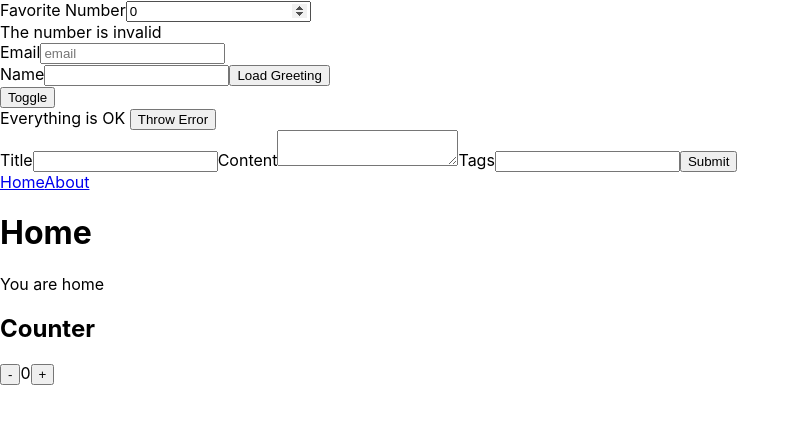
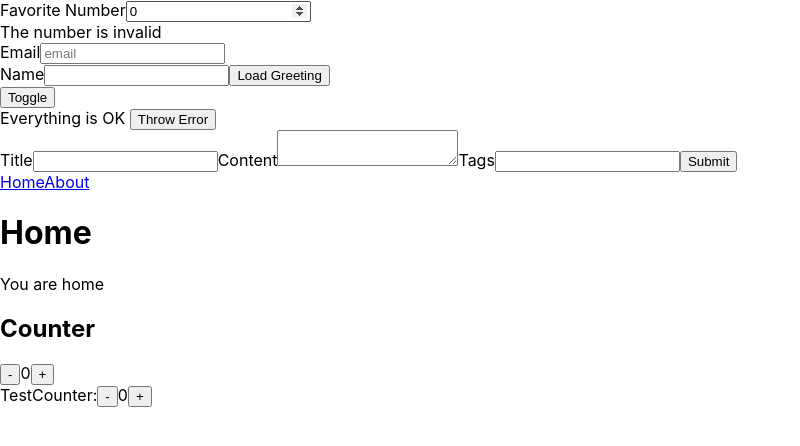
Before and after one commit to panglat/course-testing-js-ts-react-components, a React (Create React App) app: page / in a window 1280 px wide. Shown: the top 446 px of the page, without its empty margins (0-800 px from the left). Built offline with nearby package versions, Linux system fonts and the light colour scheme.

Commit message:
33.Test a Custom React Hook with React’s Act Utility and a Test Component

```diff
--- a/src/components/App/index.tsx
+++ b/src/components/App/index.tsx
@@ -11,6 +11,7 @@ import PostEditor01Markups from 'components/PostEditor01Markups';
 import Main from 'components/Main';
 import { store } from 'store/configureStore';
 import Counter from 'components/Counter';
+import TestUseCounter from 'components/TestUseCounter';
 
 const App: React.FC = () => {
   return (
@@ -34,6 +35,7 @@ const App: React.FC = () => {
       <Provider store={store}>
         <Counter />
       </Provider>
+      <TestUseCounter />
     </Router>
   );
 };
--- /dev/null
+++ b/src/components/TestUseCounter/index.tsx
@@ -0,0 +1,19 @@
+import React from 'react';
+
+import './styles.scss';
+import useCounter from 'hooks/useCounter';
+
+const TestUseCounter: React.FC = () => {
+  const { count, increment, decrement } = useCounter();
+
+  return (
+    <div className="test-use-counter">
+      TestCounter:
+      <button onClick={() => decrement()}>-</button>
+      {count}
+      <button onClick={() => increment()}>+</button>
+    </div>
+  );
+};
+
+export default TestUseCounter;
--- /dev/null
+++ b/src/components/TestUseCounter/styles.scss
@@ -0,0 +1,4 @@
+@import 'global-styles/globals.scss';
+
+.test-use-counter {
+}
--- /dev/null
+++ b/src/hooks/useCounter/index.tsx
@@ -0,0 +1,13 @@
+import { useState } from 'react';
+
+const useCounter = ({
+  initialCount = 0,
+  step = 1,
+}: { initialCount?: number; step?: number } = {}) => {
+  const [count, setCount] = useState(initialCount);
+  const increment = () => setCount((c) => c + step);
+  const decrement = () => setCount((c) => c - step);
+  return { count, increment, decrement };
+};
+
+export default useCounter;
```
Also changed, not shown: 1 other file (tests, documents, lock files or other folders).
